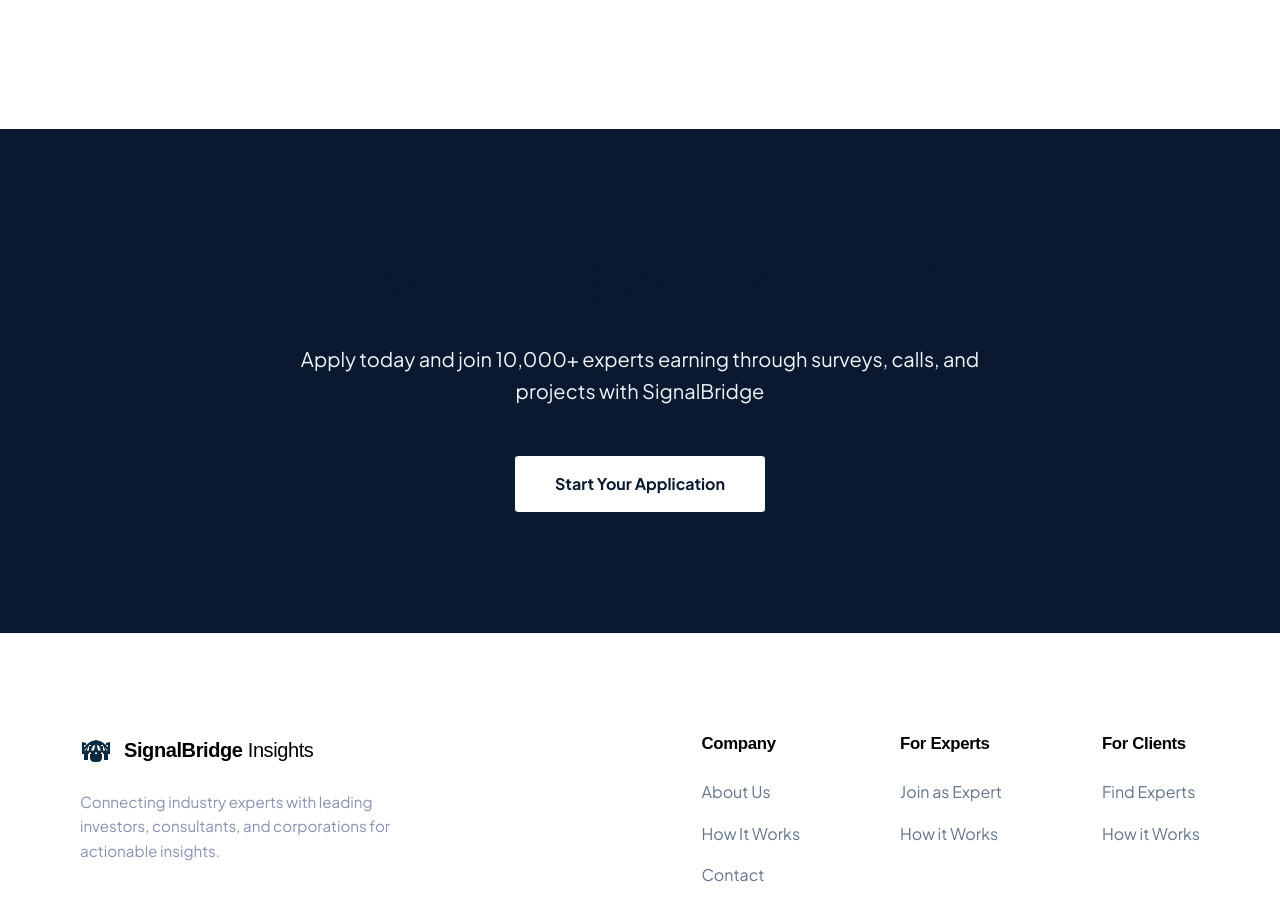
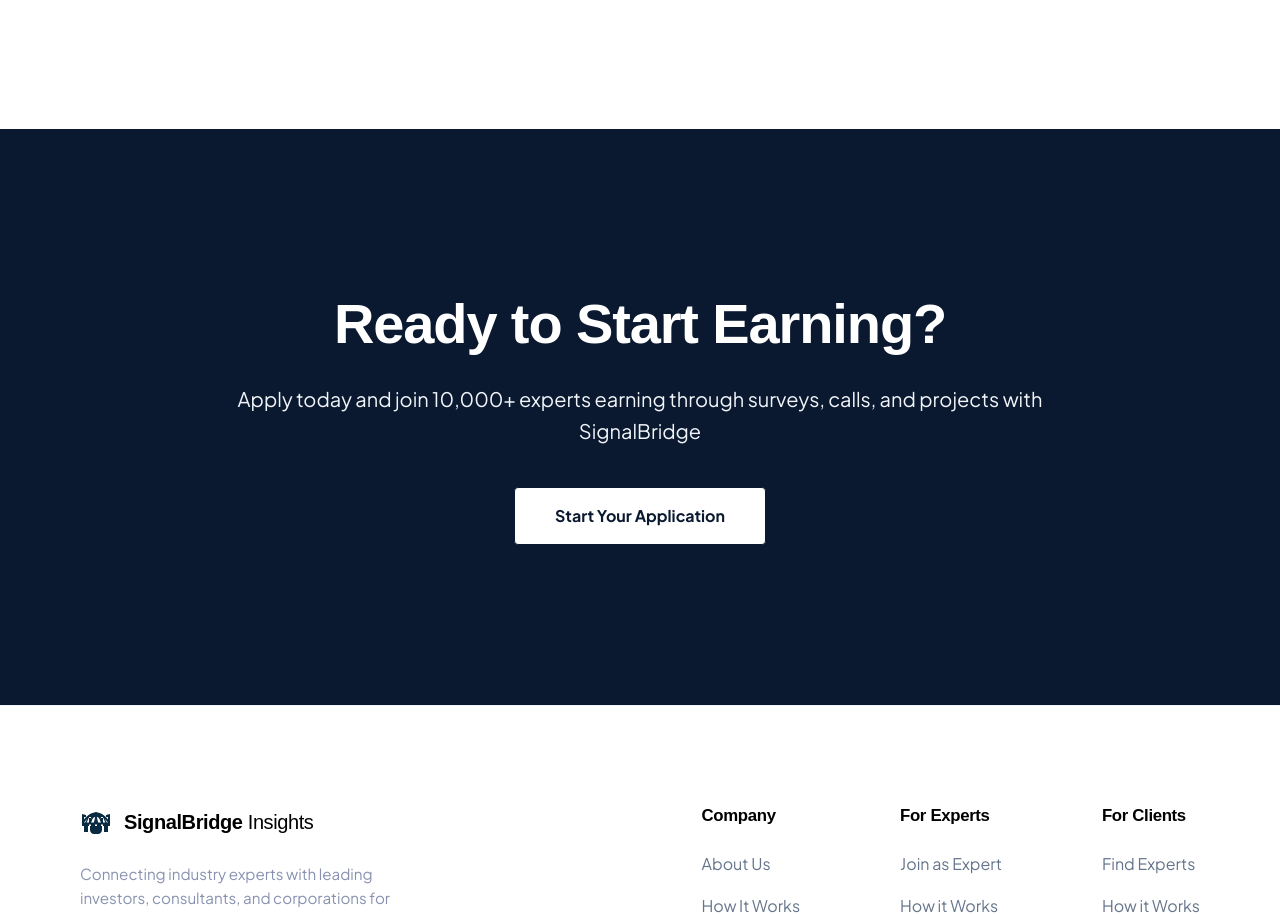
Before and after one commit to skydani26/signalbridge-insights, a Next.js app: page /for-experts in a window 1280 px wide. Shown: the part 4080-4995 px from the top of the page. Built offline with nearby package versions, Linux system fonts and the light colour scheme; a web font is replaced by a local one.

Commit message:
Fix missing Ready to Start Earning section with SectionWrapper

```diff
--- a/src/app/for-experts/page.tsx
+++ b/src/app/for-experts/page.tsx
@@ -171,17 +171,17 @@
                 </div>
             </SectionWrapper>
 
-            <section className={styles.ctaBox}>
-                <div className="container" style={{ maxWidth: '900px' }}>
-                    <h2>Ready to Start Earning?</h2>
-                    <p>
+            <SectionWrapper background="dark">
+                <div style={{ textAlign: 'center', maxWidth: '900px', margin: '0 auto' }}>
+                    <h2 style={{ fontSize: '3.5rem', fontWeight: '800', marginBottom: '24px', letterSpacing: '-0.02em', color: 'white' }}>Ready to Start Earning?</h2>
+                    <p style={{ fontSize: '1.25rem', color: '#F1F5F9', marginBottom: '40px', lineHeight: '1.6' }}>
                         Apply today and join 10,000+ experts earning through surveys, calls, and projects with SignalBridge
                     </p>
                     <Button href="/contact" style={{ backgroundColor: 'white', color: 'var(--color-primary)', padding: '16px 40px', fontWeight: '700' }}>
                         Start Your Application
                     </Button>
                 </div>
-            </section>
+            </SectionWrapper>
         </main >
     );
 }
```
